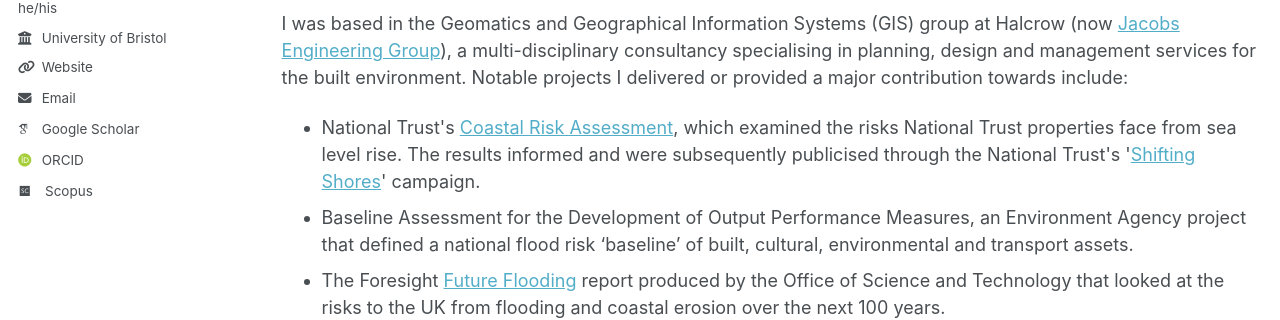
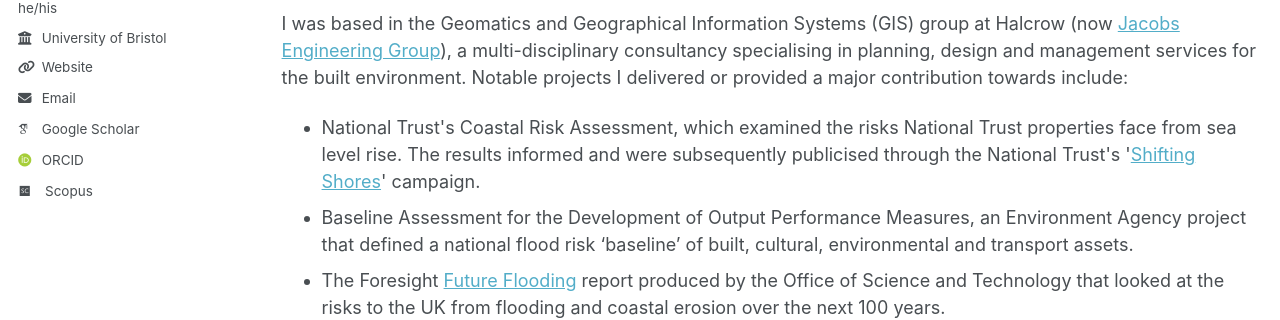
Before and after one commit to richardwestaway/richardwestaway.github.io, a Jekyll site: the page built from _pages/cv.html, in a window 1280 px wide and 900 px high, scrolled down 2277 px. Shown: the part 143-463 px from the top of the window. Built offline with Jekyll 4.4.1, drawn with Linux system fonts in a browser that asks for light colours; some web fonts are replaced; part of the change alters nothing that is shown.

```diff
--- a/_pages/cv.html
+++ b/_pages/cv.html
@@ -72,7 +72,7 @@ redirect_from:
 <p>I was based in the Geomatics and Geographical Information Systems (GIS) group at Halcrow (now <a href="https://www.jacobs.com/" target="_blank" rel="noopener">Jacobs Engineering Group</a>), a multi-disciplinary consultancy specialising in planning, design and management services for the built environment. Notable projects I delivered or provided a major contribution towards include:</p>
 <ul>
 
-<li>National Trust's <a href="https://richardwestaway.github.io/files/2005-national-trust-uk-shifting-shores.pdf" target="_blank" rel="noopener">Coastal Risk Assessment</a>, which examined the risks National Trust properties face from sea level rise. The results informed and were subsequently publicised through the National Trust's '<a href="https://www.nationaltrust.org.uk/features/living-with-change-our-shifting-shores" target="_blank" rel="noopener">Shifting Shores</a>' campaign.</li>
+<li>National Trust's Coastal Risk Assessment, which examined the risks National Trust properties face from sea level rise. The results informed and were subsequently publicised through the National Trust's '<a href="https://richardwestaway.github.io/files/2005-national-trust-uk-shifting-shores.pdf" target="_blank" rel="noopener">Shifting Shores</a>' campaign.</li>
 
 <li>Baseline Assessment for the Development of Output Performance Measures, an Environment Agency project that defined a national flood risk ‘baseline’ of built, cultural, environmental and transport assets.</li>
 
```
